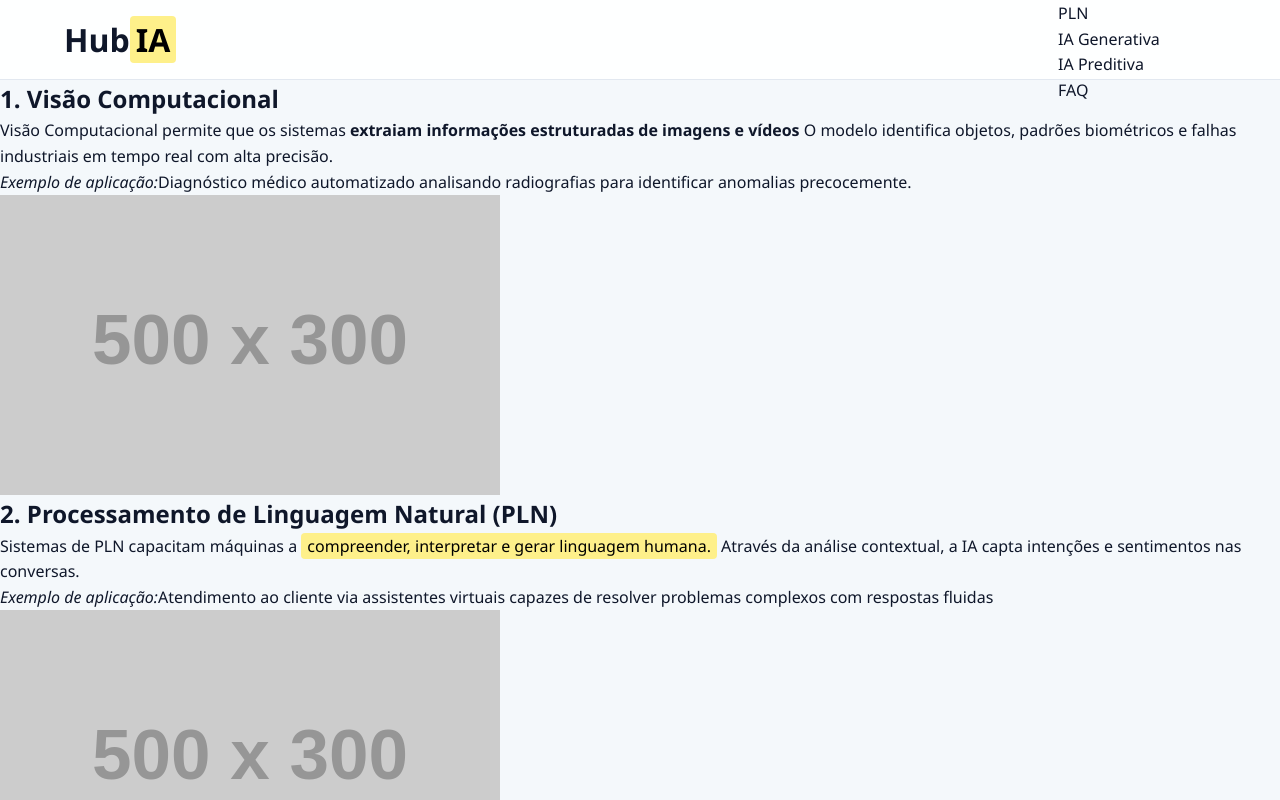
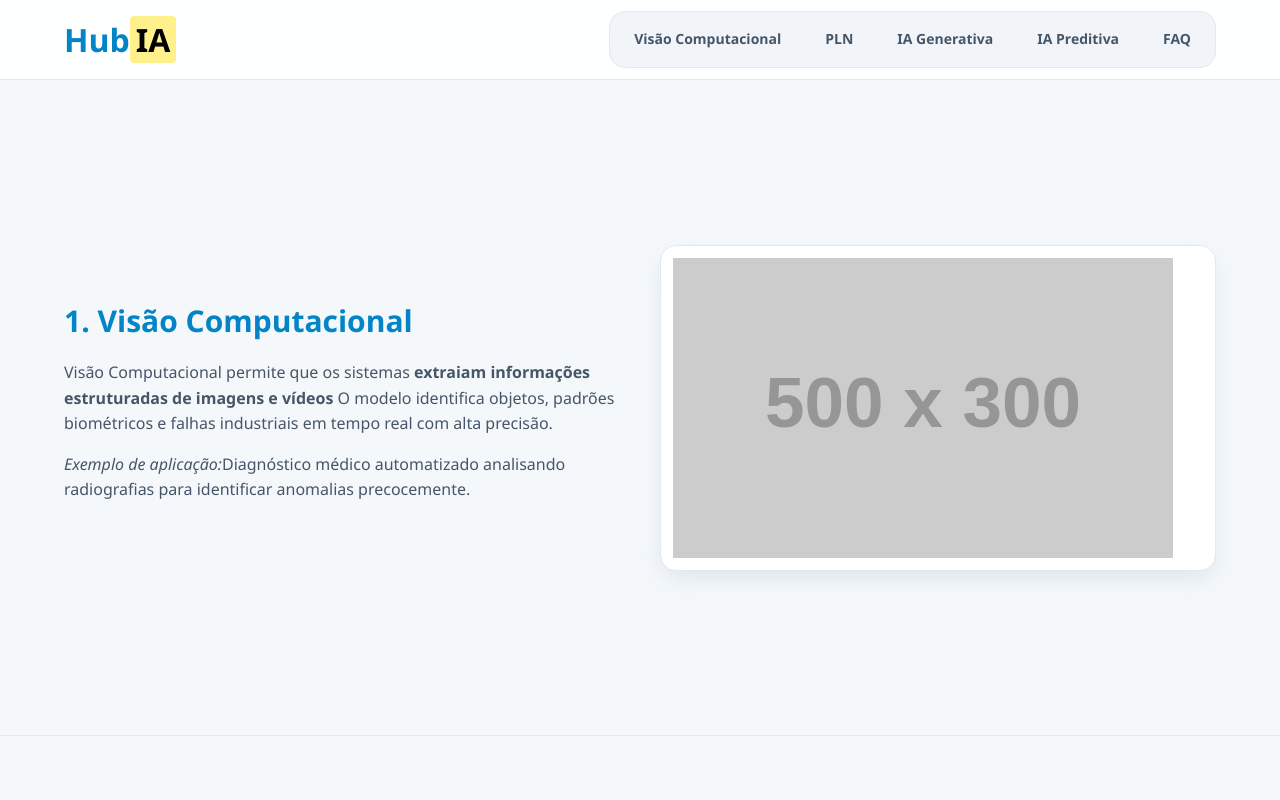
Before and after one commit to rafaela-camara/Display, a website: page hub_ai/index.html in a window 1280 px wide. Shown: the top 800 px of the page. Drawn offline with Linux system fonts and the light colour scheme; placeholder pictures from the web are drawn by us.

Commit message:
ADD: estilizei o header e as sections

```diff
--- a/hub_ai/css/style.css
+++ b/hub_ai/css/style.css
@@ -17,23 +17,118 @@
     backdrop-filter: blur(12px);
 }
 
-.header__brand{}
+.header__brand{
+    display: flex;
+    align-items: center;
+}
 
-.header__title{}
+.header__title{
+    font-family: var(--font-size-xl);
+    color: var(--color-primary);
+    font-weight: 700;
+}
 
-.nav__list{}
+.nav__list{
+    display: flex;
+    gap: 8px;
+    background-color: var(--color-nav-list-bg);
+    padding: 6px;
+    border-radius: var(--radius-md);
+    border: 1px solid var(--color-border);
+}
 
-.nav__item{}
+.nav__item{
+    display: flex;
+}
 
-.nav__link{}
+.nav__link{
+    font-size: var(--font-size-sm);
+    font-weight: 600;
+    padding: 10px 18px;
+    border-radius: var(--radius-md);
+    color: var(--color-text-muted);
+    position: relative;
+    background-color: transparent;
+    transition: color 0.3s ease, background-color 0.3s ease, transform 0.2 ease;
+}
 
 .nav__link:hover,
-.nav__link:focus{}
+.nav__link:focus{
+    background-color: var(--color-primary);
+    color: var(--color-nav-link-hover);
+    transform: translateY(-2px);
+    box-shadow: 0 4px 12px rgba(2, 132, 199, 0.3);
+}
 
-.section-ia{}
+.section-ia{
+    height: var(--section-height);
+    min-height: 500px;
+    display: flex;
+    align-items: center;
+    justify-content: center;
+    padding: 0 5%;
+    border-bottom: 1px solid var(--color-border);
+    scroll-margin-top: var(--header-height);
 
-.section-ia--reverse{}
+}
 
-.faq{}
+.section-ia__container{
+    display: flex;
+    align-items: center;
+    gap: 40px;
+    width: 100%;
+    max-width: 1200px;
+}
+
+.section-ia--reverse .section-ia__container{
+    flex-direction: row-reverse;
+}
+
+.section-ia__content{
+    flex: 1;
+}
+
+.section-ia__aside{
+    flex: 1;
+}
+
+.section-ia__title{
+    font-size: var(--font-size-xl);
+    color: var(--color-primary);
+    margin-bottom: 15px;
+}
+
+.section-ia__text{
+    color: var(--color-text-muted);
+    margin-bottom: 15px;
+    font-size: var(--font-size-base);
+}
+
+.card-image{
+    background-color: var(--color-bg-card);
+    padding: 12px;
+    border-radius: var(--radius-md);
+    box-shadow: var(--shadow-card);
+    border: 1px solid var(--color-border);
+    transition: var(--trasition);
+}
+
+.card-image:hover{
+    transform: translateY(-6px);
+    box-shadow: var(--shadow-hover);
+}
+
+.card-image__img{
+    width: 100%;
+    border-radius: var(--radius-sm);
+    /* proporção na imagem */
+    object-fit: cover;
+}
+
+.faq{
+    height: var(--section-height);
+    min-height: 500px;
+    display: flex;
+}
 
 .footer{}
```
Also changed, not shown: hub_ai/index.html (+1 -1 lines).
